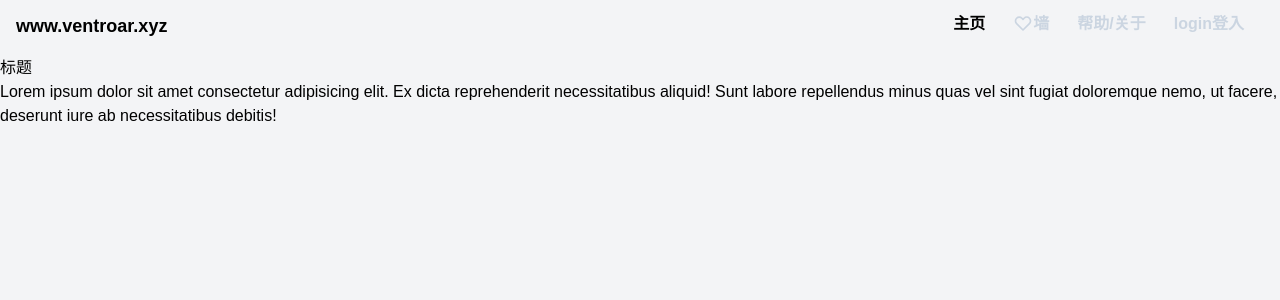
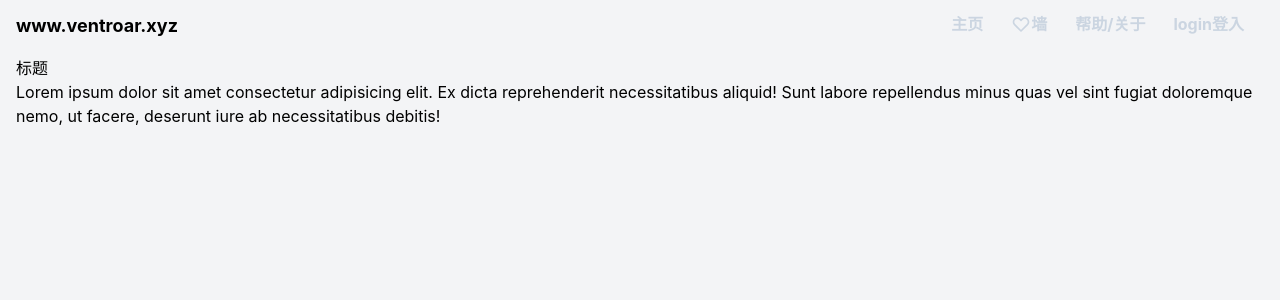
Before and after one commit to dsxksss/VentRoar, a React (Vite) app: page / in a window 1280 px wide. Shown: the top 300 px of the page. Built offline with nearby package versions, Linux system fonts and the light colour scheme.

Commit message:
适配手机导航栏操作(未完成)

```diff
--- a/src/Components/Index.tsx
+++ b/src/Components/Index.tsx
@@ -28,7 +28,14 @@ class Index extends React.Component {
         <main>
           <Routes>
             {/* 主页 */}
-            <Route path="/" element={<HomePage />}></Route>
+            <Route
+              path="/"
+              element={
+                <div className="mx-4">
+                  <HomePage />
+                </div>
+              }
+            ></Route>
             {/* 心墙页 */}
             <Route path="/HeartPage" element={<HeartPage />}></Route>
             {/* 用户主页 */}
--- a/src/Components/Nav.tsx
+++ b/src/Components/Nav.tsx
@@ -5,16 +5,15 @@ import { useState } from "react";
 // useLocation 是获取当前页面路由的一些数据
 
 const Nav = () => {
-  const [list, setList] = useState("hidden");
+  const [isOpen, setIsOpen] = useState(false);
   const { pathname } = useLocation();
   //FUNCTION:动态显示当前点击的网页
   const ShowActive = (pagaName: string) =>
-    pathname === pagaName ? " text-black" : "bt-style";
+    pathname === pagaName ? "" : "bt-style";
 
   //FUNCTION:手机端点击导航栏显示
-  const ShowListNav = () => {
-    list === "hidden" ? setList("flex:block") : setList("hidden");
-  };
+  const ShowListNav = (isopen: boolean) => (isopen ? "" : "hidden");
+
   return (
     <div className="mx-2 flex flex-row justify-between at-item">
       <div className="mt-3 justify-self-start">
@@ -38,23 +37,37 @@ const Nav = () => {
         </Link>
       </div>
 
-      <button onClick={ShowListNav} className="mr-2 mt-3 sm:hidden">
+      <button
+        onClick={() => setIsOpen(!isOpen)}
+        className="mr-2 mt-3 sm:hidden"
+      >
         <ViewListIcon className="h-5 w-5 text-black" />
       </button>
-      <div className={list}>
-        <div className=" inline-flex flex-col bg-slate-700 justify-center w-screen h-[93vh] ">
+
+      <div className={ShowListNav(isOpen)}>
+        <div className="bg-gray-900 h-[93vh] text-white">
+          <ul>
+            <li>
               <Link className={ShowActive("/")} to={"/"}>
                 主页
               </Link>
+            </li>
+            <li>
               <Link className={ShowActive("/HeartPage")} to={"/HeartPage"}>
                 <HeartIcon className="inline-block h-5 mb-1 w-5" />墙
               </Link>
+            </li>
+            <li>
               <Link className={ShowActive("/HelpPage")} to={"/HelpPage"}>
                 帮助/关于
               </Link>
+            </li>
+            <li>
               <Link className={ShowActive("/LoginPage")} to={"/LoginPage"}>
                 login登入
               </Link>
+            </li>
+          </ul>
         </div>
       </div>
     </div>
--- a/src/Pages/HeartPage.tsx
+++ b/src/Pages/HeartPage.tsx
@@ -16,6 +16,7 @@ function PopularPage(props: any) {
   }, []);
   const userStyle = "inline rounded-full";
   return (
+    <>
       <div className="flex flex-col justify-center items-center overflow-y-scroll">
         <div className="text-center">
           <p>🚨以下个人信息均为虚拟信息🚧</p>
@@ -53,6 +54,7 @@ function PopularPage(props: any) {
           ))}
         </div>
       </div>
+    </>
   );
 }
 
--- a/src/index.css
+++ b/src/index.css
@@ -12,6 +12,32 @@
 
 /* 动画设置区 */
 /* 从两边模糊渐入动画 */
+:root {
+  /* ease-in corresponds to cubic-bezier(0.42, 0, 1.0, 1.0) */
+  --ease-in-quad: cubic-bezier(0.55, 0.085, 0.68, 0.53);
+  --ease-in-cubic: cubic-bezier(0.55, 0.055, 0.675, 0.19);
+  --ease-in-quart: cubic-bezier(0.895, 0.03, 0.685, 0.22);
+  --ease-in-quint: cubic-bezier(0.755, 0.05, 0.855, 0.06);
+  --ease-in-expo: cubic-bezier(0.95, 0.05, 0.795, 0.035);
+  --ease-in-circ: cubic-bezier(0.6, 0.04, 0.98, 0.335);
+
+  /* ease-out corresponds to cubic-bezier(0, 0, 0.58, 1.0) */
+  --ease-out-quad: cubic-bezier(0.25, 0.46, 0.45, 0.94);
+  --ease-out-cubic: cubic-bezier(0.215, 0.61, 0.355, 1);
+  --ease-out-quart: cubic-bezier(0.165, 0.84, 0.44, 1);
+  --ease-out-quint: cubic-bezier(0.23, 1, 0.32, 1);
+  --ease-out-expo: cubic-bezier(0.19, 1, 0.22, 1);
+  --ease-out-circ: cubic-bezier(0.075, 0.82, 0.165, 1);
+
+  /* ease-in-out corresponds to cubic-bezier(0.42, 0, 0.58, 1.0) */
+  --ease-in-out-quad: cubic-bezier(0.455, 0.03, 0.515, 0.955);
+  --ease-in-out-cubic: cubic-bezier(0.645, 0.045, 0.355, 1);
+  --ease-in-out-quart: cubic-bezier(0.77, 0, 0.175, 1);
+  --ease-in-out-quint: cubic-bezier(0.86, 0, 0.07, 1);
+  --ease-in-out-expo: cubic-bezier(1, 0, 0, 1);
+  --ease-in-out-circ: cubic-bezier(0.785, 0.135, 0.15, 0.86);
+}
+
 .an-1 {
   animation-name: focus-in-expand;
   animation-duration: 1s;
@@ -143,11 +169,23 @@
     opacity: 1;
   }
 }
+
 /* 动画设置区 */
 
 /* 清除自带浏览器滚动条样式 */
 ::-webkit-scrollbar {
   display: none;
+}
+
+/* color区 */
+.bg-1 {
+  background: linear-gradient(to right, #12c2e9, #c471ed, #f64f59);
+}
+.bg-2 {
+  background: linear-gradient(to right, #ff6e7f, #bfe9ff);
+}
+.bg-3 {
+  background: linear-gradient(to right, #1fa2ff, #12d8fa, #a6ffcb);
 }
 
 html,
@@ -156,7 +194,10 @@ body {
   padding: 0;
   list-style: none;
   outline: none;
-  font-family: sans-serif;
+  font-family: -apple-system, BlinkMacSystemFont, "Segoe UI", Roboto,
+    Oxygen-Sans, Ubuntu, Cantarell, "Helvetica Neue", Helvetica, Arial,
+    sans-serif;
+
   box-sizing: border-box;
 }
 
```
Lines whose indentation alone changed are shown as unchanged.
